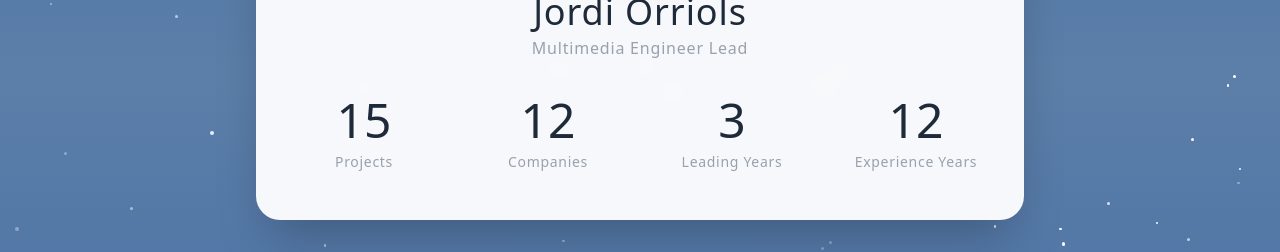
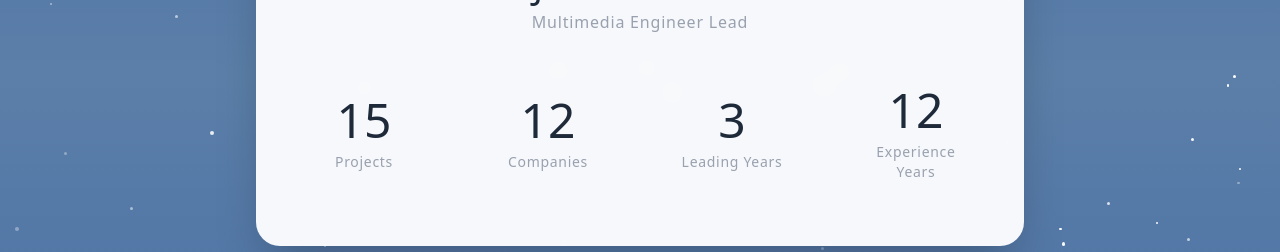
Before and after one commit to JordiOrriols/website, a React (Vite) app: page / in a window 1280 px wide. Shown: the part 324-576 px from the top of the page. Built offline with nearby package versions, Linux system fonts and the light colour scheme; no server answers.

Commit message:
chore: add motion on stats

```diff
--- a/src/components/stats.tsx
+++ b/src/components/stats.tsx
@@ -1,13 +1,20 @@
 import React from "react";
+import { motion } from "framer-motion";
 
 interface Props {
-  options: { label: string; value: string }[];
+  options: { label: string; value: string; onClick: () => void }[];
 }
 
 export default function Stats(props: Props) {
   return (
     <div className="grid grid-cols-2 sm:grid-cols-4 gap-8 px-8 pb-12">
       {props.options.map((option) => (
+        <motion.button
+          onClick={option.onClick}
+          whileHover={{ scale: 1.1 }}
+          transition={{ type: "spring", stiffness: 400, damping: 17 }}
+          className="text-center cursor-pointer hover:bg-gray-50 rounded-xl p-4 transition-colors duration-200"
+        >
           <div className="text-center">
             <div className="text-5xl font-extralight text-gray-800 mb-2">
               {option.value}
@@ -16,6 +23,7 @@ export default function Stats(props: Props) {
               {option.label}
             </div>
           </div>
+        </motion.button>
       ))}
     </div>
   );
```
Lines whose indentation alone changed are shown as unchanged.
